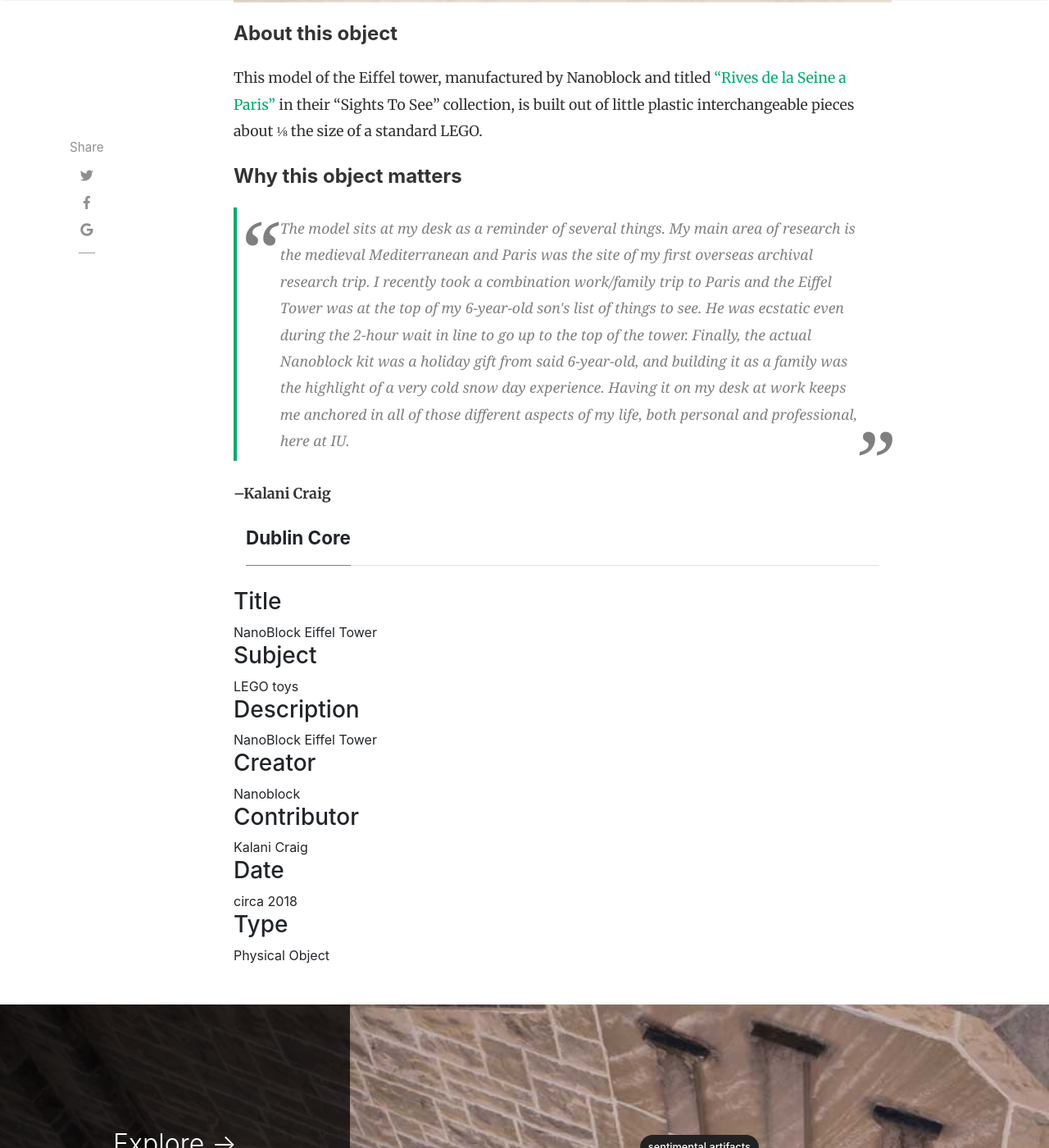
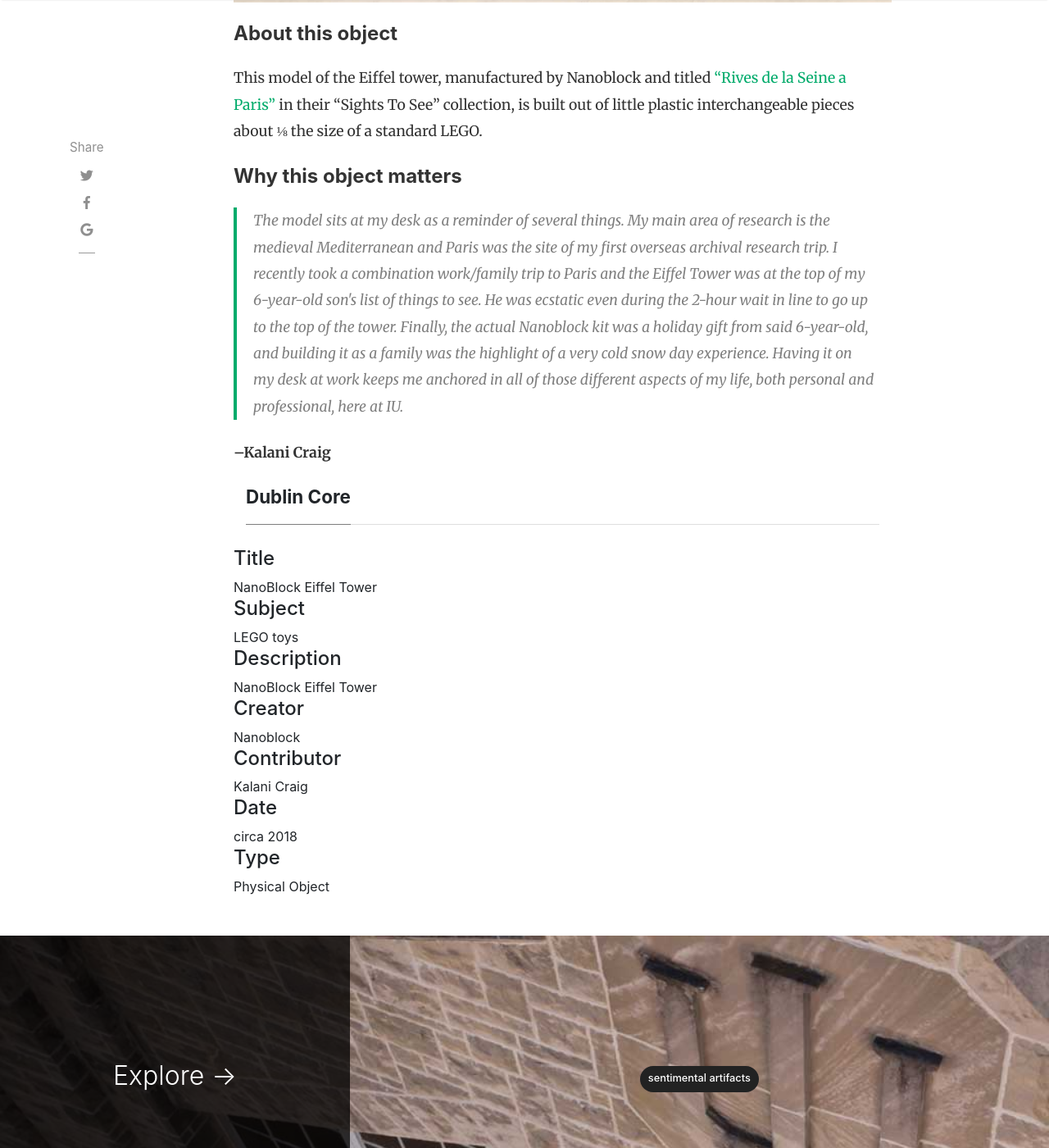
Before and after one commit to IUBHistoryHarvest/IUBHistoryHarvest.github.io, a Jekyll site: the page built from _items/2016-03-04-ID0002.md, in a window 1280 px wide and 1400 px high, scrolled down 1380 px. Shown: the whole window at 82% size. Built offline with Jekyll 4.4.1, drawn with Linux system fonts in a browser that asks for light colours; nearby versions of some CDN libraries; comment, search, counter and statistics services are not loaded.

Commit message:
no message

```diff
--- a/_layouts/item.html
+++ b/_layouts/item.html
@@ -71,31 +71,31 @@ permalink: "/items"
 				<h2 id="Dublin Core"><span class="text-capitalize">Dublin Core</span></h2>
 				</div>
 					<div id="dublin-core-title" class="element">
-				<h3>Title</h3>
+				<h4>Title</h4>
 							<div class="element-text">{{ page.title }}</div>
 					</div><!-- end element -->
 				<div id="dublin-core-subject" class="element">
-				<h3>Subject</h3>
+				<h4>Subject</h4>
 							<div class="element-text">{{ page.itemsubject }}</div>
 					</div><!-- end element -->
 				<div id="dublin-core-description" class="element">
-				<h3>Description</h3>
+				<h4>Description</h4>
 							<div class="element-text">{{ page.title }}</div>
 					</div><!-- end element -->
 				<div id="dublin-core-creator" class="element">
-				<h3>Creator</h3>
+				<h4>Creator</h4>
 							<div class="element-text">{{ page.itemcreator }}</div>
 					</div><!-- end element -->
 				<div id="dublin-core-contributor" class="element">
-				<h3>Contributor</h3>
+				<h4>Contributor</h4>
 							<div class="element-text">{{ page.itemcontributor }}</div>
 					</div><!-- end element -->
 				<div id="dublin-core-date" class="element">
-				<h3>Date</h3>
+				<h4>Date</h4>
 							<div class="element-text">{{ page.itemdate }}</div>
 					</div><!-- end element -->
 				<div id="dublin-core-type" class="element">
-				<h3>Type</h3>
+				<h4>Type</h4>
 							<div class="element-text">{{ page.itemtype }}</div>
 					</div><!-- end element -->
 			</div><!-- end element-set -->
--- a/assets/css/main.scss
+++ b/assets/css/main.scss
@@ -2,41 +2,6 @@
 # Add a comment to make this file sass-y.
 # Change this file for any custom CSS.
 ---
-
-blockquote {
-    font-family: Georgia, serif;
-    position: relative;
-    margin: 0.5em;
-    padding: 0.5em 2em 0.5em 3em;
-}
-/* Thanks: http://callmenick.com/post/styling-blockquotes-with-css-pseudo-classes */
-blockquote:before {
-    font-family: Georgia, serif;
-    position: absolute;
-    font-size: 6em;
-    line-height: 1;
-    top: 0;
-    left: 0;
-    content: "\201C";
-}
-blockquote:after {
-    font-family: Georgia, serif;
-    position: absolute;
-   /* display: block; don't use this, it raised the quote too high from the bottom - defeated line-height? */
-    float:right;
-    font-size:6em;
-    line-height: 1;
-    right:0;
-    bottom:-0.5em;
-    content: "\201D";
-}
-blockquote footer {
-    padding: 0 2em 0 0;
-    text-align:right;
-}
-blockquote cite:before {
-    content: "\2013";
-}
 
 /* We need to add display:inline in order to align the '>>' of the 'read more' link */
 .post-excerpt p {
```
